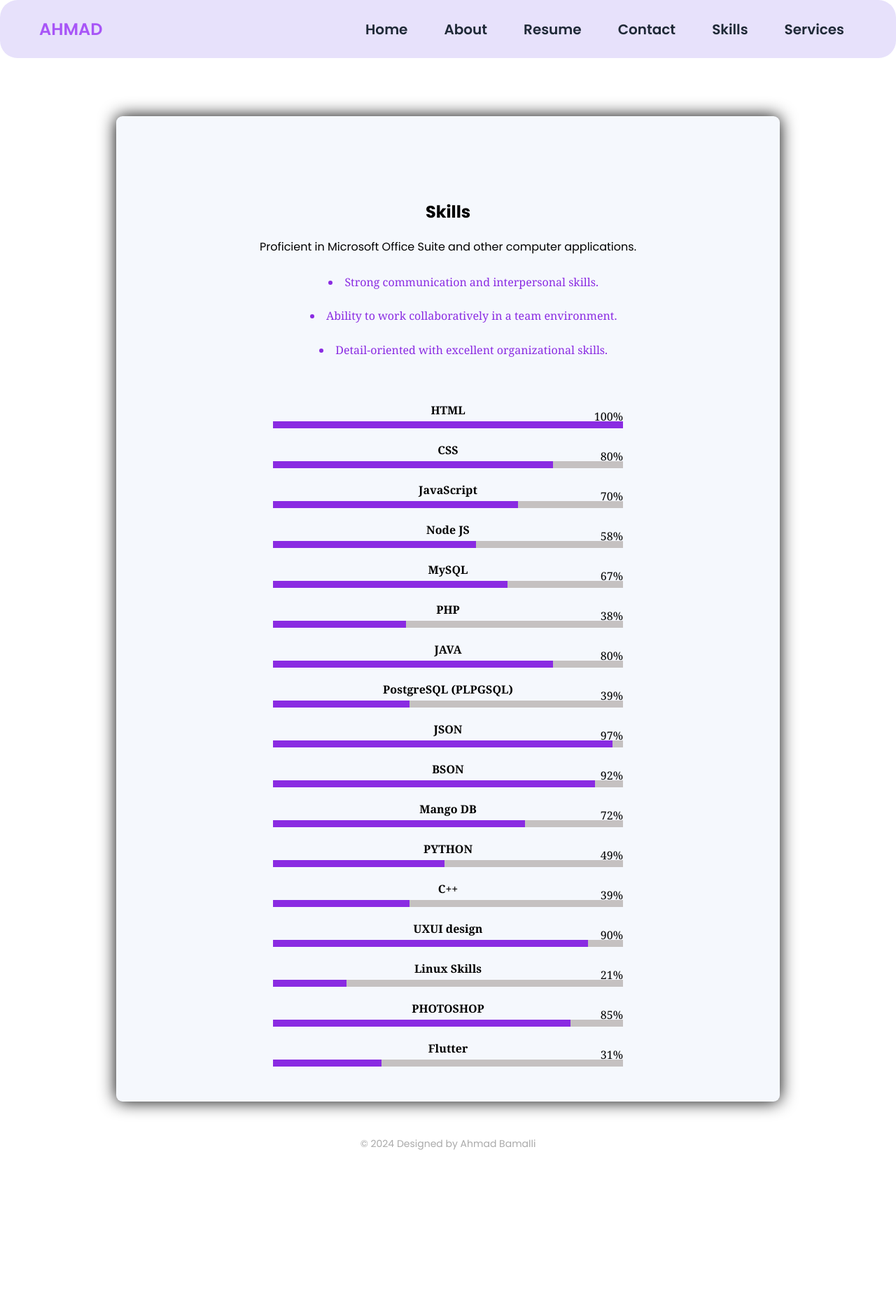
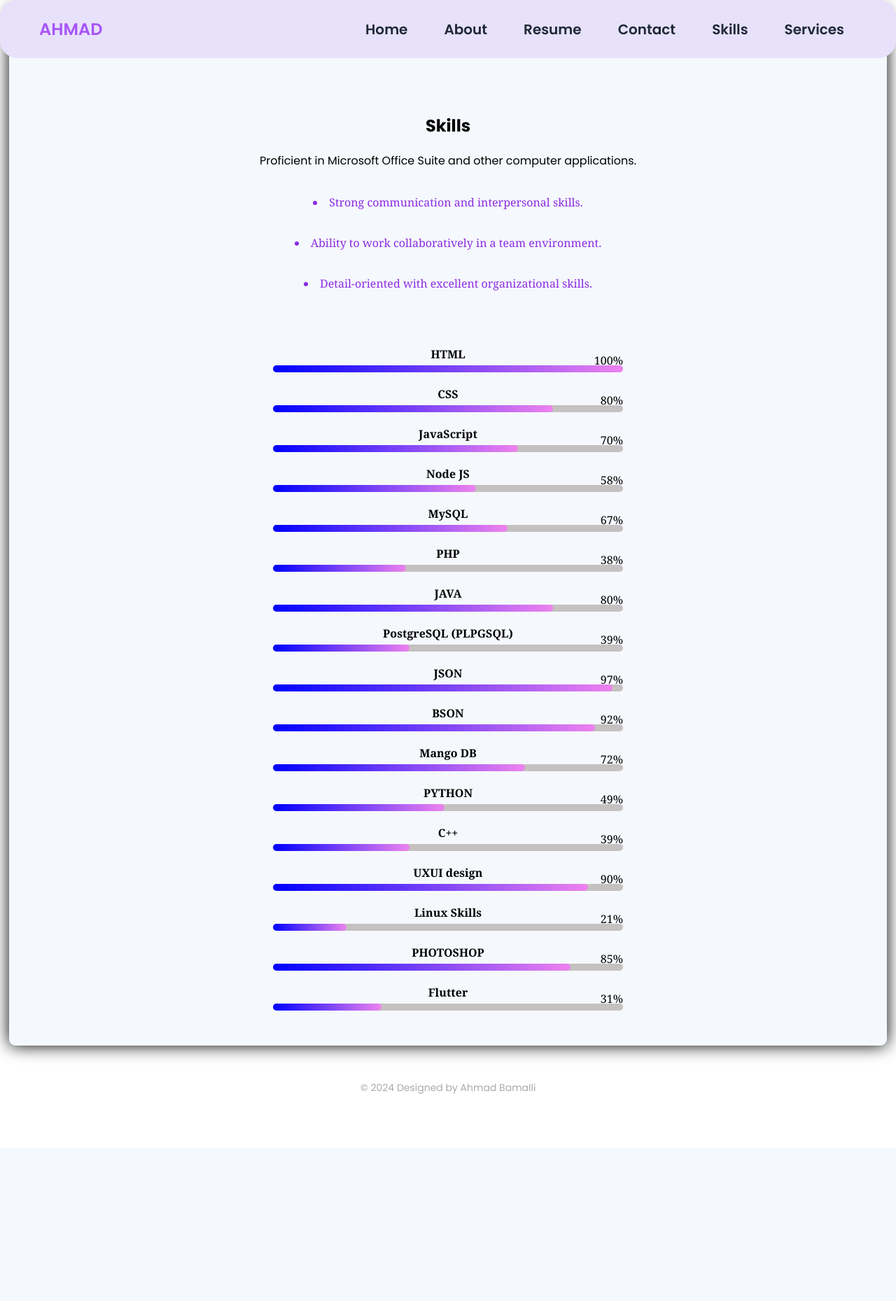
Before and after one commit to ahmadbamallee/bamalli.online, a PHP site: page /skills.html in a window 1280 px wide. Shown: the whole page at 70% size. After the commit the page ends 1563 px from the top, so only its background shows below. Run offline with PHP 8.4, Linux system fonts and the light colour scheme; some libraries are stand-ins or nearby versions.

Commit message:
Update skills.css

```diff
--- a/styles/skills.css
+++ b/styles/skills.css
@@ -1,6 +1,6 @@
 body{
-    padding: 8%;
-    margin: 5%;
+    padding: 1%;
+    margin: 0 auto;
 }
 p{
     text-align: center;
@@ -38,11 +38,13 @@ p{
     height: 10px;
     background-color: #c5c1c1;
     position: relative;
+    border-radius: 10px;
   }
 
   .progress {
     height: 100%;
-    background-color: blueviolet;
+    border-radius: 10px;
+    background: linear-gradient(to right, blue, violet);
   }
 
   .progress-percent {
@@ -65,11 +67,9 @@ p{
     color: blueviolet;
     font-family: Georgia, 'Times New Roman', Times, serif;
     padding-top: 3%;
-    padding-left: 5%;
+    padding-left: 0;
   }
 
   span {
     font-family: Georgia, 'Times New Roman', Times, serif;
   }
-
-  /* Add any additional styling as needed */
```
